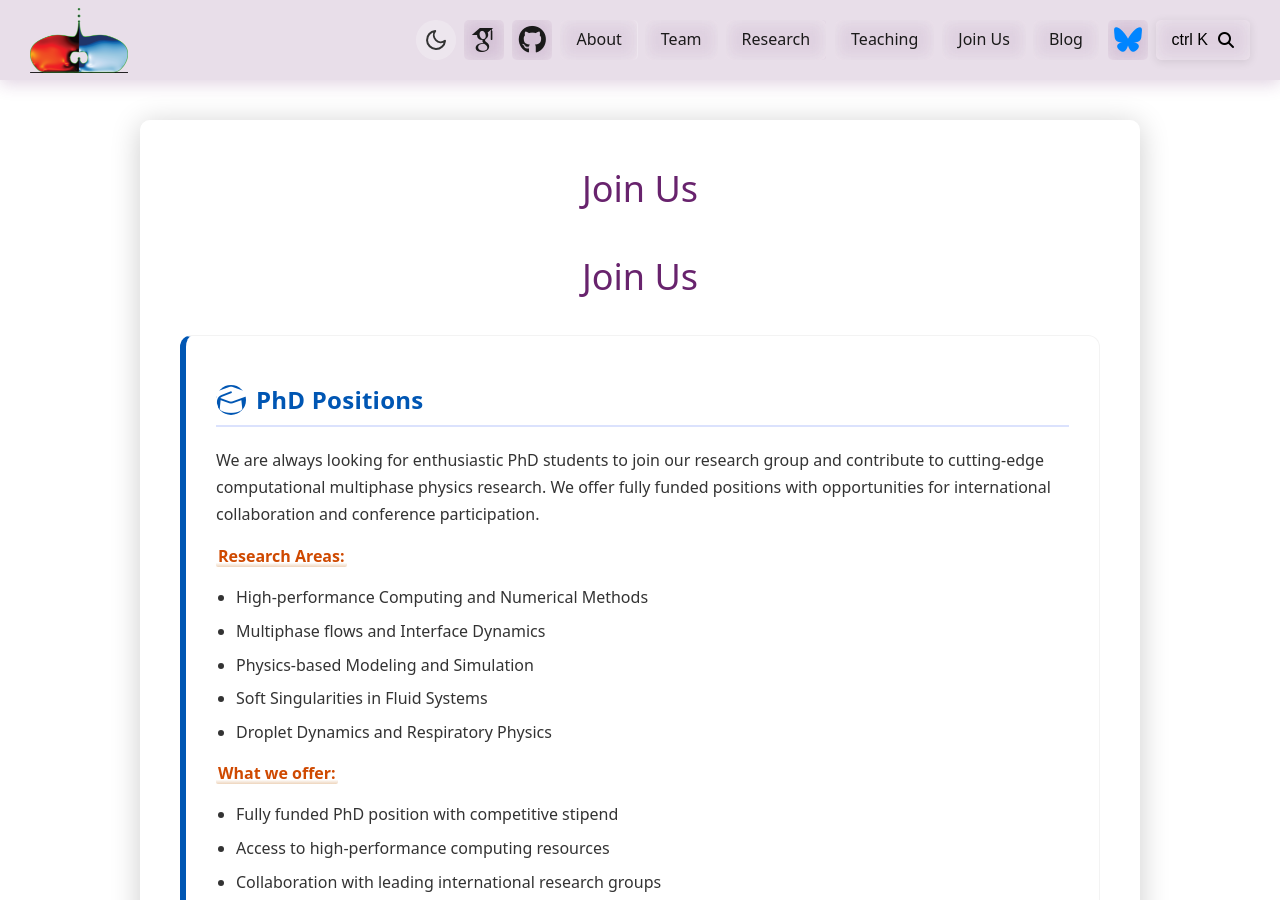
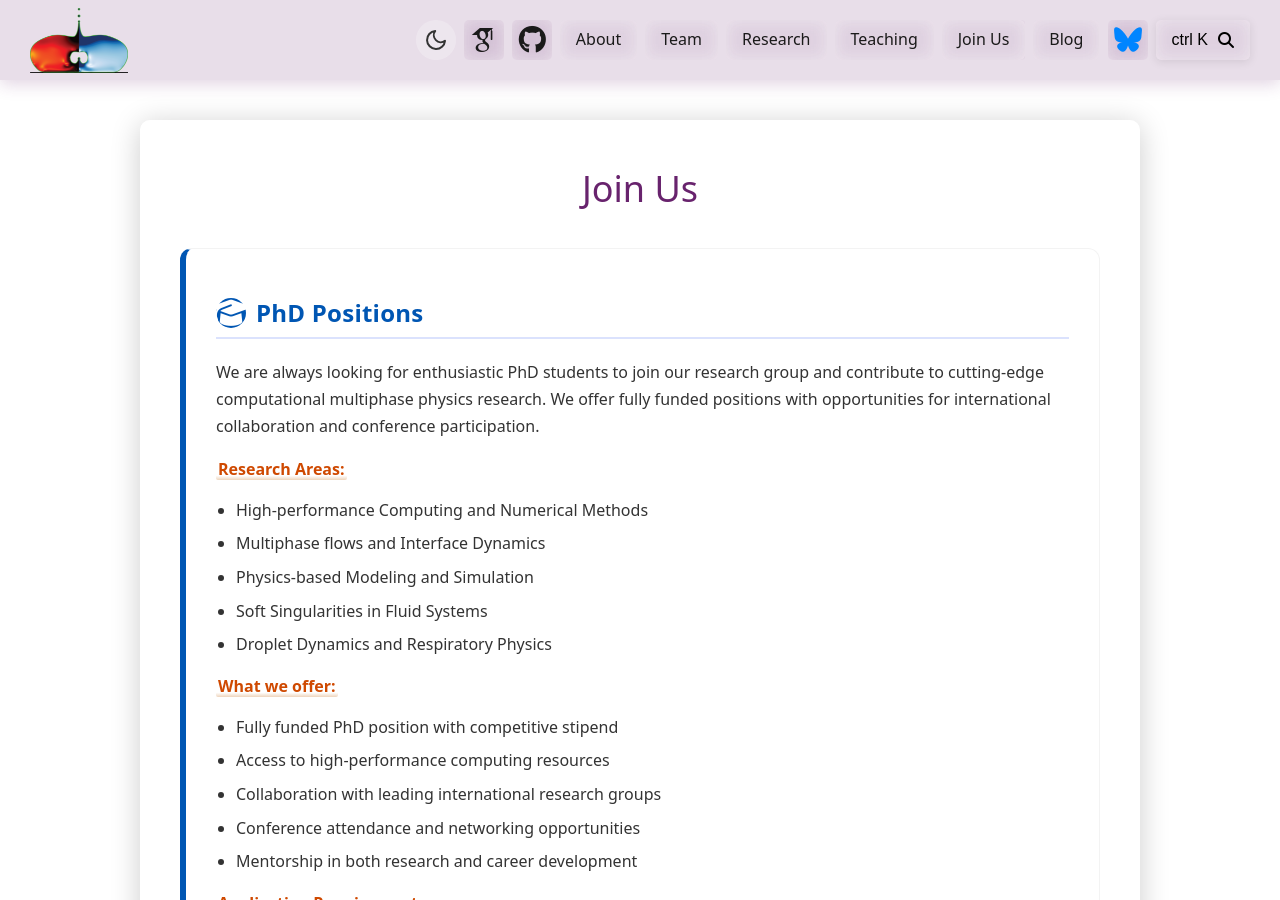
Before and after one commit to comphy-lab/comphy-lab.github.io, a Jekyll site: the page built from _join-us/index.md, in a window 1280 px wide and 900 px high. Built offline with Jekyll 4.4.1, drawn with Linux system fonts in a browser that asks for light colours; some web fonts are replaced; comment, search, counter and statistics services are not loaded.

Commit message:
Remove duplicate "Join Us" heading from Join page
The heading was displayed twice - once from the layout template
and once from the markdown content. Keep only the template version
for cleaner presentation.

```diff
--- a/_join-us/index.md
+++ b/_join-us/index.md
@@ -3,8 +3,6 @@ layout: join-us
 title: "Join Us"
 permalink: /join/
 ---
-
-# Join Us
 
 <div class="position-section phd-section">
   <h2><span class="section-icon"><i class="fa-solid fa-graduation-cap"></i></span>PhD Positions</h2>
```
